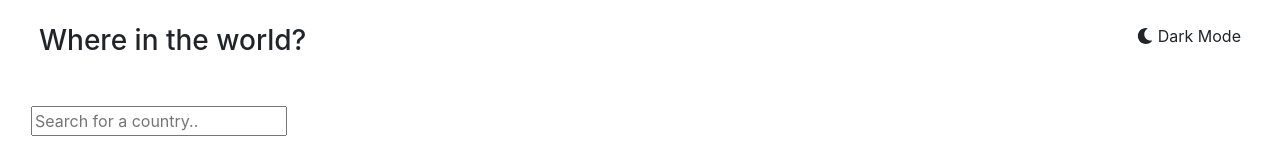
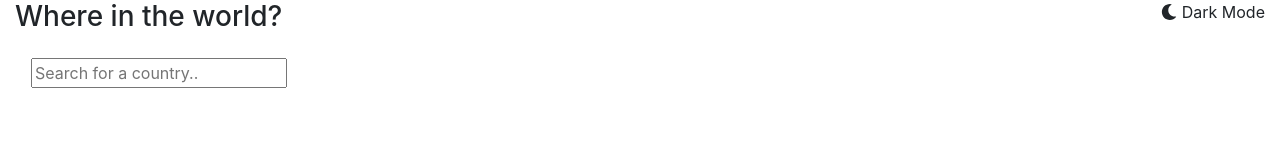
Before and after one commit to deeonet/countries-app, a React (Create React App) app: page / in a window 1280 px wide. Shown: the top 150 px of the page. Built offline with nearby package versions, Linux system fonts and the light colour scheme; no server answers.

Commit message:
edited a typo that broke the app

```diff
--- a/src/components/BaseContainer.js
+++ b/src/components/BaseContainer.js
@@ -1,4 +1,4 @@
-import React, {useState, useEffect} from "react";
+import React, {useState} from "react";
 import Header from "./Header";
 import Input from "./Input";
 import Country from "./Country";
@@ -7,7 +7,7 @@ function BaseContainer(){
     const url = "https://restcountries.eu/rest/v2/all";
     const [countriesData, setCountriesData] = useState([]);
 
-    useEffect( () => {
+    React.useEffect( () => {
 
         const fetchData =  async () => {
              await fetch(url)
@@ -17,21 +17,19 @@ function BaseContainer(){
 
         }
 
-        fetchData();
+        //fetchData();
         //console.log( countriesData)
 
    }, []);
 
-        console.log( countriesData)
+       // console.log( countriesData)
         //countriesData.map( country => (console.log(country.name)))
 
     return(
         <div className="container-fluid">
-            <div className="shadow p-3 bg-white m-2 rounded">
-                <Header/>
-            </div>
-            <Input/>
-            <Country/>
+            <Header/>
+                <Input/>
+                <Country/>
         </div>
     )
 }
--- a/src/components/Header.js
+++ b/src/components/Header.js
@@ -2,16 +2,15 @@ import React from "react";
 import { FontAwesomeIcon } from '@fortawesome/react-fontawesome';
 import { faMoon } from '@fortawesome/free-solid-svg-icons';
 
-
 function Header(){
 
-    const darkModeIcon = <FontAwesomeIcon icon={faMoon} />
+    const darkModeIcon = <FontAwesomeIcon icon={faMoon} />;
 
     return(
-        <div className="d-flex justify-content-between ">
-            <h3 className="d-inline-block">Where in the world?</h3>
+        <header className="d-flex justify-content-between">
+            <h3 className="">Where in the world?</h3>
             <span>{darkModeIcon} Dark Mode</span>
-        </div>
+        </header>
     )
 }
 
```
Also changed, not shown: 1 other file (tests, documents, lock files or other folders).
